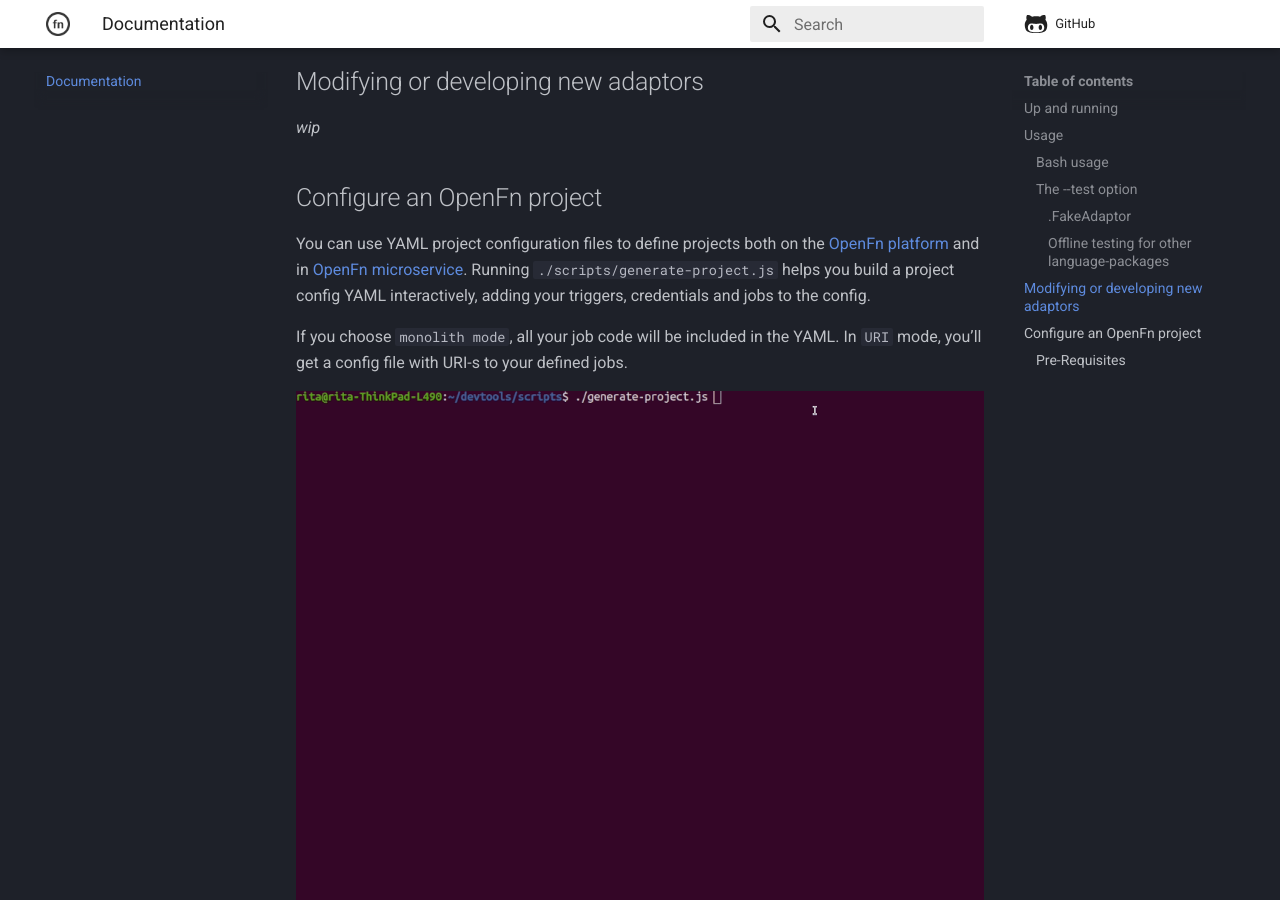
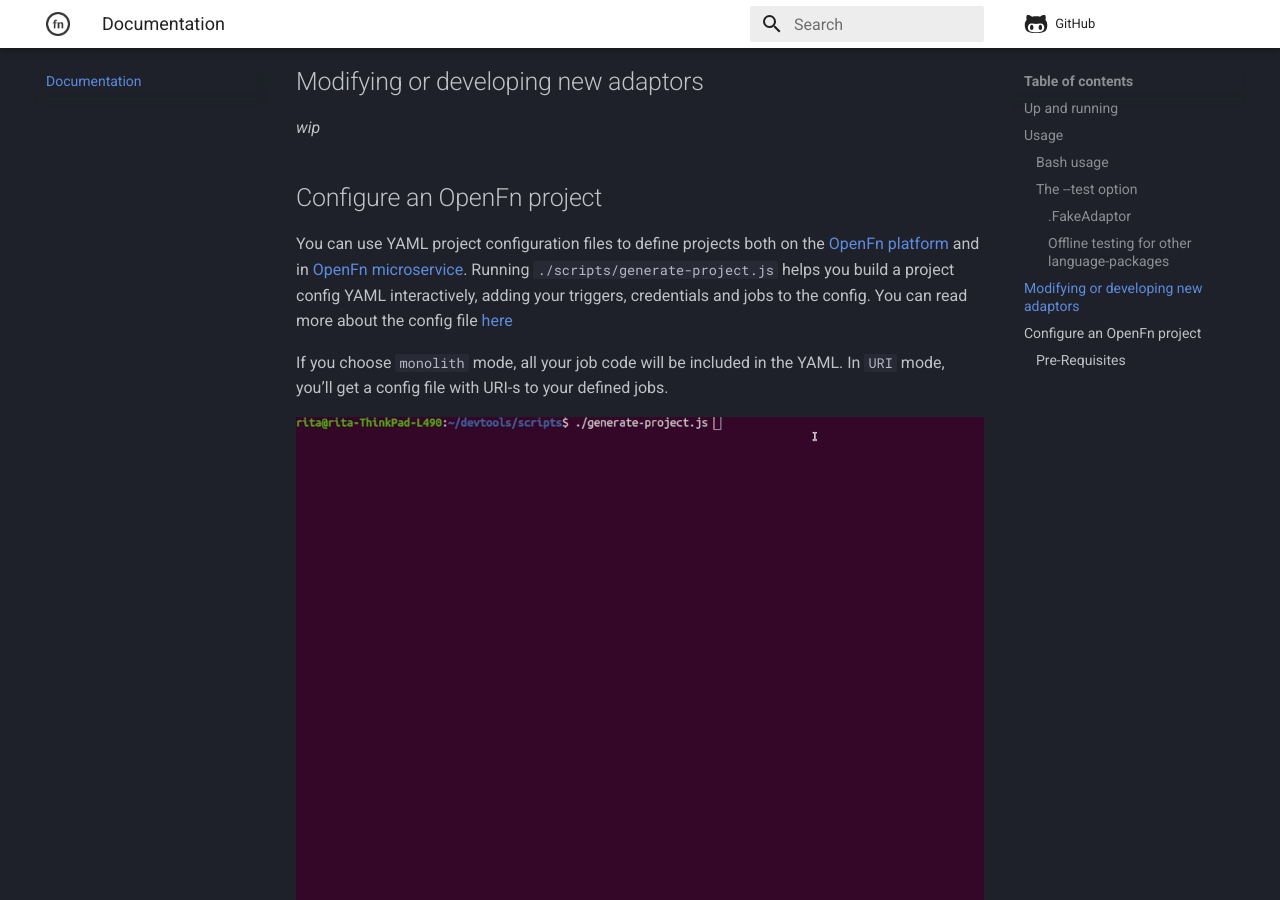
Before and after one commit to OpenFn/devtools, an MkDocs documentation site: the page built from docs/index.md, in a window 1280 px wide and 900 px high, scrolled down 1629 px. Built offline with MkDocs 1.6.1 and Material for MkDocs 9.7.7, drawn with Linux system fonts in a browser that asks for light colours; a script that is not in the unit is left out; comment, search, counter and statistics services are not loaded.

Commit message:
Update index.md

```diff
--- a/docs/index.md
+++ b/docs/index.md
@@ -65,9 +65,9 @@
 
 ## Configure an OpenFn project
 
-You can use YAML project configuration files to define projects both on the [OpenFn platform](https://docs.openfn.org/documentation/deploy/platform) and in [OpenFn microservice](https://openfn.github.io/microservice/readme.html#content). Running `./scripts/generate-project.js` helps you build a project config YAML interactively, adding your triggers, credentials and jobs to the config.
+You can use YAML project configuration files to define projects both on the [OpenFn platform](https://docs.openfn.org/documentation/deploy/platform) and in [OpenFn microservice](https://openfn.github.io/microservice/readme.html#content). Running `./scripts/generate-project.js` helps you build a project config YAML interactively, adding your triggers, credentials and jobs to the config. You can read more about the config file [here](https://openfn.github.io/microservice/readme.html#sample-configuration)
 
-If you choose `monolith mode`, all your job code will be included in the YAML. In `URI` mode, you’ll get a config file with URI-s to your defined jobs.
+If you choose `monolith` mode, all your job code will be included in the YAML. In `URI` mode, you’ll get a config file with URI-s to your defined jobs.
 
 ![](https://github.com/OpenFn/devtools/blob/main/docs/images/generate-project.gif)
 
```
